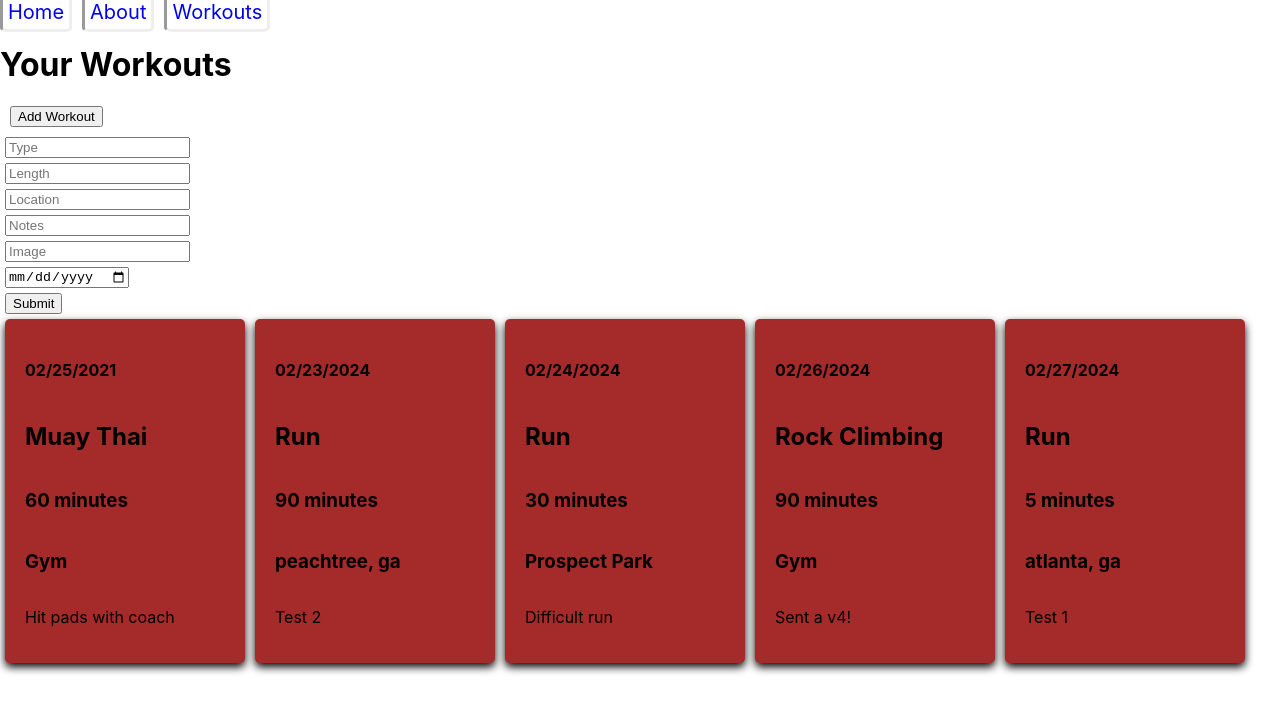
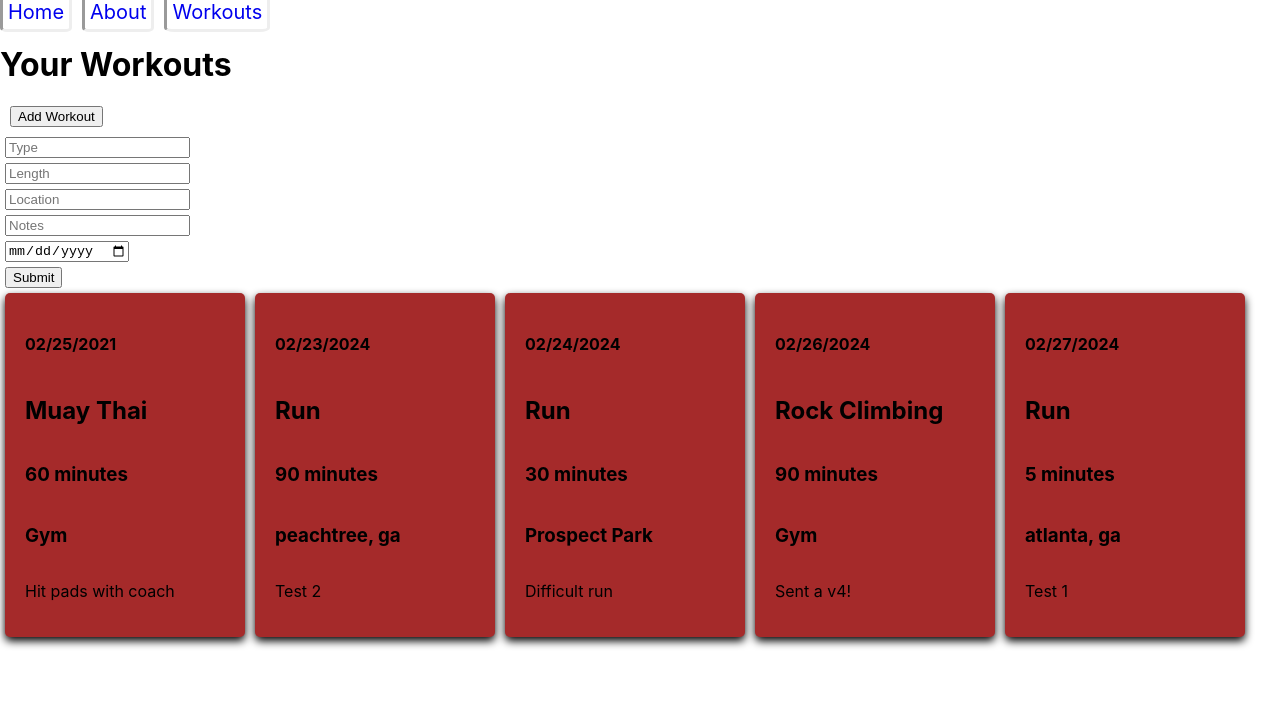
Before and after one commit to gasparericmartin/project-phase-2, a React (Create React App) app: page /workouts in a window 1280 px wide. Both pictures are taken after a click on the button "Add Workout". Shown: the top 712 px of the page. Built offline with nearby package versions, Linux system fonts and the light colour scheme; data requests are answered from the project's data file.

Commit message:
Delete imgUrl field from form

```diff
--- a/src/components/AddWorkout.js
+++ b/src/components/AddWorkout.js
@@ -66,13 +66,6 @@ function AddWorkout({postWorkout}) {
                     onChange={handleChange}
                 />
                 <input
-                    type='url'
-                    placeholder='Image'
-                    value={formData.name}
-                    name='imgUrl'
-                    onChange={handleChange}
-                />
-                <input
                     type='date'
                     placeholder='Date'
                     value={formData.name}
```
